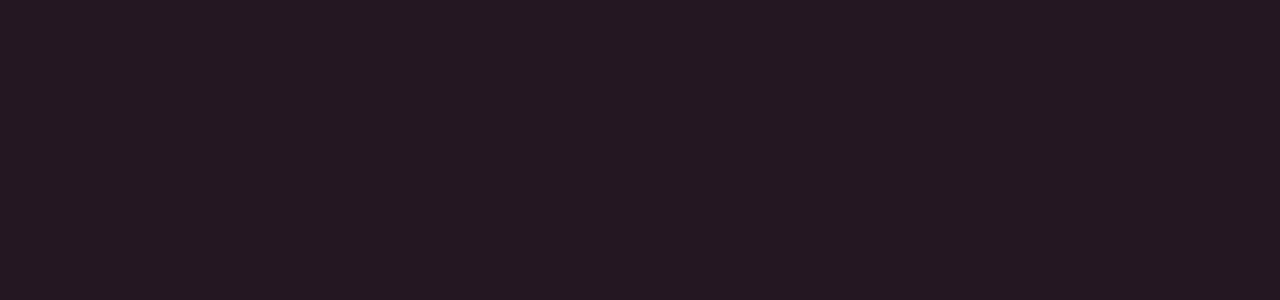
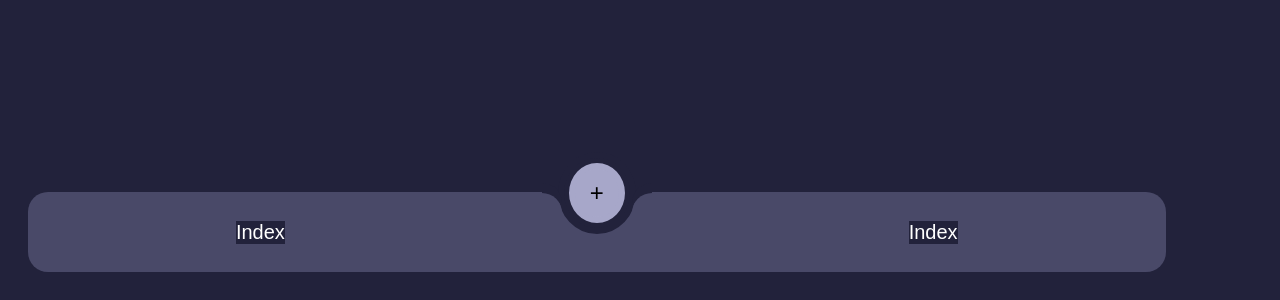
Before and after one commit to mohammadakradi/todo-webapp, an Angular app: page /index in a window 1280 px wide. Before the commit this address led to /. Shown: the part 516-816 px from the top of the page. Built offline with nearby package versions, Linux system fonts and the light colour scheme.

Commit message:
app controller created

```diff
--- /dev/null
+++ b/src/app/pages/index/index.component.html
@@ -0,0 +1,3 @@
+<div class="index">
+    <app-controller></app-controller>
+</div>
--- /dev/null
+++ b/src/app/pages/index/index.component.scss
@@ -0,0 +1,8 @@
+.index{
+    height: 100%;
+    width: 100%;
+    display: flex;
+    justify-content: center;
+    align-items: center;
+    position: relative;
+}
--- a/src/app/pages/intro/components/stepper-controller/stepper-controller.component.html
+++ b/src/app/pages/intro/components/stepper-controller/stepper-controller.component.html
@@ -5,6 +5,6 @@
         <button (click)="updateActiveStep('next')" class="next-btn">Next</button>
     }
     @else {
-        <button class="action-btn" (click)="startApp">START</button>
+        <button class="action-btn" (click)="startApp()">START</button>
     }
 </div>
--- a/src/app/pages/intro/components/stepper-controller/stepper-controller.component.ts
+++ b/src/app/pages/intro/components/stepper-controller/stepper-controller.component.ts
@@ -31,7 +31,7 @@
   }
 
   startApp() {
-    this.changeStep.emit(4)
+    this.changeStep.emit(-1)
   }
 
 }
--- a/src/app/pages/intro/intro.component.ts
+++ b/src/app/pages/intro/intro.component.ts
@@ -3,6 +3,7 @@
 import { StepperControllerComponent } from './components/stepper-controller/stepper-controller.component';
 import { StepContentComponent } from './components/step-content/step-content.component';
 import { IStepContent } from './models/stepper';
+import { Router } from '@angular/router';
 
 @Component({
   selector: 'app-intro',
@@ -44,14 +45,16 @@
       image: "../../assets/images/Saly-15.svg"
     },
   ]
-  constructor() { }
+  constructor(
+    private router: Router
+  ) { }
 
   ngOnInit() {
   }
 
   updateActiveStep(activeStep: number) {
-    if (activeStep == 4) {
-      console.log("Start App ...")
+    if (activeStep === -1) {
+      this.router.navigateByUrl('index')
     }
     this.activeStep = activeStep;
   }
--- /dev/null
+++ b/src/app/shared/components/app-controller/app-controller.component.html
@@ -0,0 +1,17 @@
+<div class="controller">
+    <div class="controller-item">
+        <p>Index</p>
+    </div>
+    <div class="controller-item">
+        <!-- <p>Index</p> -->
+    </div>
+    <div class="controller-add">
+        <button class="add-btn">+</button>
+    </div>
+    <div class="controller-item">
+        <!-- <p>Index</p> -->
+    </div>
+    <div class="controller-item">
+        <p>Index</p>
+    </div>
+</div>
--- /dev/null
+++ b/src/app/shared/components/app-controller/app-controller.component.scss
@@ -0,0 +1,52 @@
+.controller{
+    background-color: #494968;
+    width: 90%;
+    height: 10%;
+    display: flex;
+    justify-content: space-evenly;
+    align-items: center;
+    border-radius: 20px;
+    position: absolute;
+    bottom: 20px;
+    left: 20px;
+}
+
+.controller-item{
+    display: flex;
+    flex-direction: column;
+    align-items: center;
+    justify-content: center;
+    background-color: transparent;
+    // flex-grow: 1;
+}
+
+.controller-add{
+    // margin-bottom: 25%;
+    // background-color: #A7A7C9;
+    position: absolute;
+    top: -50%;
+    border: 6px solid #22223B;
+    border-radius: 100%;
+}
+.controller-add::before{
+    height: 20px;
+    width: 20px;
+    background-color: #494968;
+    position: absolute;
+    top: 50%;
+    left: -22px;
+    content: '';
+    border-top-right-radius: 20px;
+    box-shadow: 0px -10px 0 0 #22223B;
+}
+.controller-add::after{
+    height: 20px;
+    width: 20px;
+    background-color: #494968;
+    position: absolute;
+    top: 50%;
+    right: -22px;
+    content: '';
+    border-top-left-radius: 20px;
+    box-shadow: 0px -10px 0 0 #22223B;
+}
--- a/src/app/shared/directives/directives.scss
+++ b/src/app/shared/directives/directives.scss
@@ -1,4 +1,4 @@
-$btn-bg-color: #C9A1C3;
+$btn-bg-color: #A7A7C9;
 
 button{
     padding: 10px 15px;
@@ -19,8 +19,9 @@
 
 .add-btn {
     background-color: $btn-bg-color;
-    border: 1px solid $btn-bg-color;
+    border: 6px solid $btn-bg-color;
     border-radius: 100%;
+    font-size: larger;
 }
 
 .action-btn {
--- a/src/styles.scss
+++ b/src/styles.scss
@@ -2,5 +2,5 @@
     font-size: 20px;
     font-family: sans-serif;
     color: white;
-    background-color: #241722;
+    background-color: #22223B;
 }
```
Also changed, not shown: src/app/app.routes.ts (+6 -1 lines), src/app/pages/index/index.component.ts (added, +15 -0 lines), src/app/shared/components/app-controller/app-controller.component.ts (added, +12 -0 lines), 2 other files (tests, documents, lock files or other folders).
